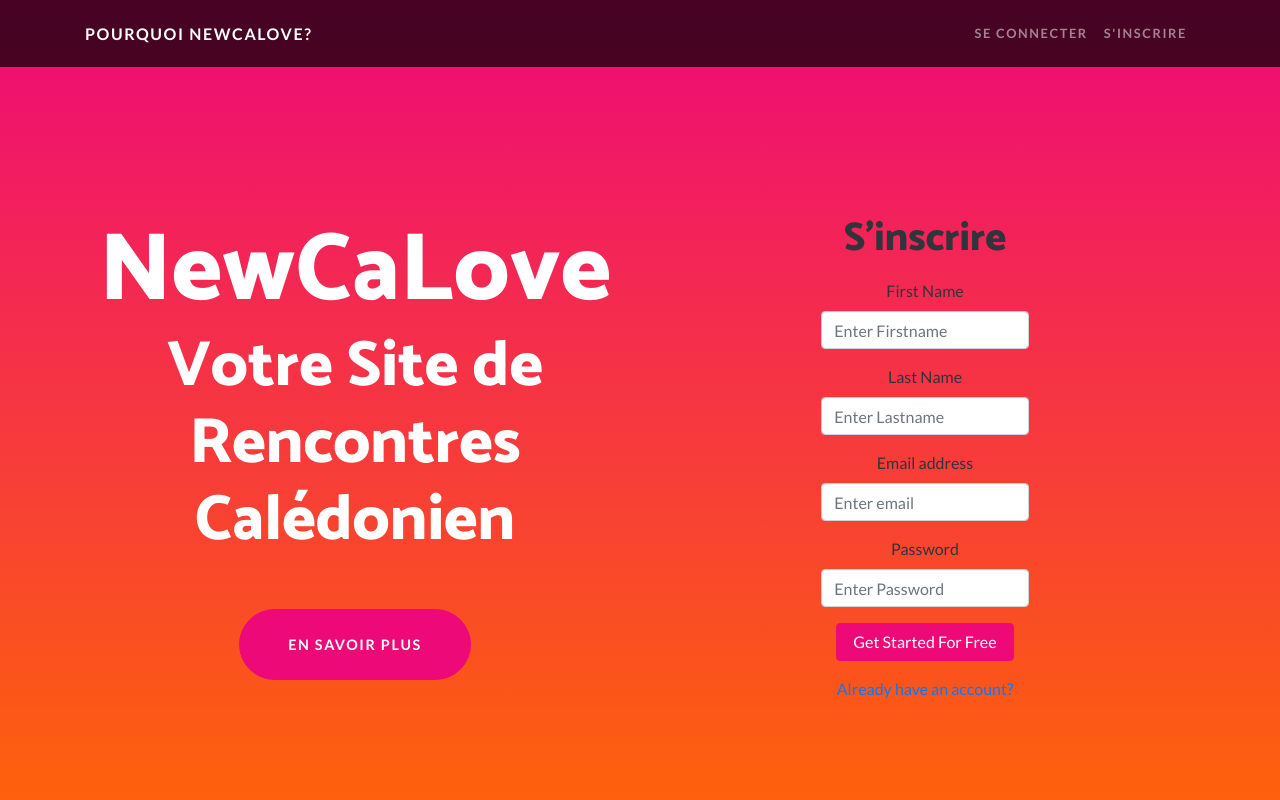
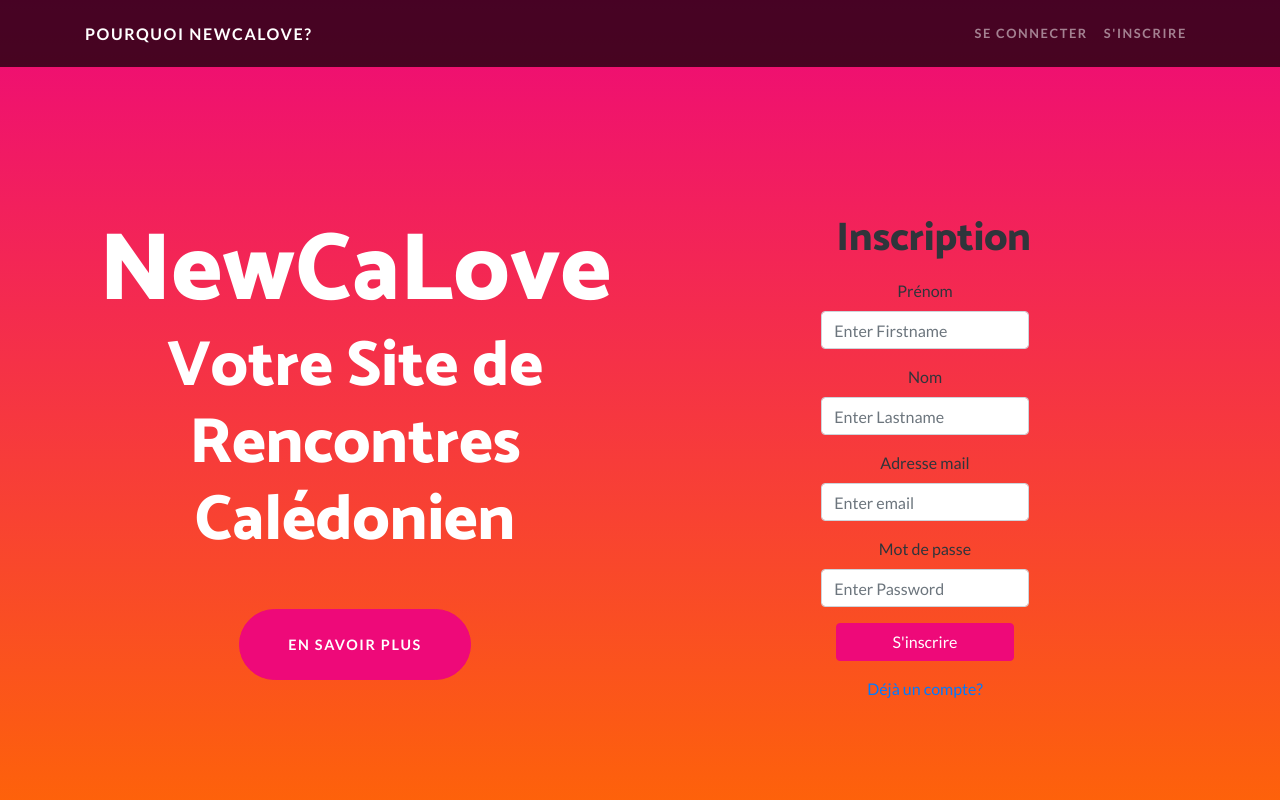
Before and after one commit to KSoana/Projet-SEO, a website: page index.html in a window 1280 px wide. Shown: the top 800 px of the page. Drawn offline with nearby package versions, Linux system fonts and the light colour scheme; files that its build step writes are made by us from their sources.

Commit message:
Modif formulaires

```diff
--- a/index.html
+++ b/index.html
@@ -108,37 +108,36 @@
                       <div id="first" style="color: #2F353B;">
                     <div class="logo mb-3">
                       <div class="col-md-12 text-center">
-                        <h1>S'inscrire</h1>
+                        <h1>Inscription</h1>
                       </div>
                     </div>
                     <form action="#" name="registration">
                       <div class="form-group">
-                        <label for="exampleInputEmail1">First Name</label>
+                        <label for="exampleInputEmail1">Prénom</label>
                         <input type="text" name="firstname" class="form-control" id="firstname"
                           aria-describedby="emailHelp" placeholder="Enter Firstname">
                       </div>
                       <div class="form-group">
-                        <label for="exampleInputEmail1">Last Name</label>
+                        <label for="exampleInputEmail1">Nom</label>
                         <input type="text" name="lastname" class="form-control" id="lastname"
                           aria-describedby="emailHelp" placeholder="Enter Lastname">
                       </div>
                       <div class="form-group">
-                        <label for="exampleInputEmail1">Email address</label>
+                        <label for="exampleInputEmail1">Adresse mail</label>
                         <input type="email" name="email" class="form-control" id="email" aria-describedby="emailHelp"
                           placeholder="Enter email">
                       </div>
                       <div class="form-group">
-                        <label for="exampleInputEmail1">Password</label>
+                        <label for="exampleInputEmail1">Mot de passe</label>
                         <input type="password" name="password" id="password" class="form-control"
                           aria-describedby="emailHelp" placeholder="Enter Password">
                       </div>
                       <div class="col-md-12 text-center mb-3">
-                        <button type="submit" class=" btn btn-block mybtn btn-primary tx-tfm">Get Started For
-                          Free</button>
+                        <button type="submit" class=" btn btn-block mybtn btn-primary tx-tfm">S'inscrire</button>
                       </div>
                       <div class="col-md-12 ">
                         <div class="form-group">
-                          <p class="text-center"><a href="#" id="signin">Already have an account?</a></p>
+                          <p class="text-center"><a href="#" id="signin">Déjà un compte?</a></p>
                         </div>
                       </div>
                   </div>
```
